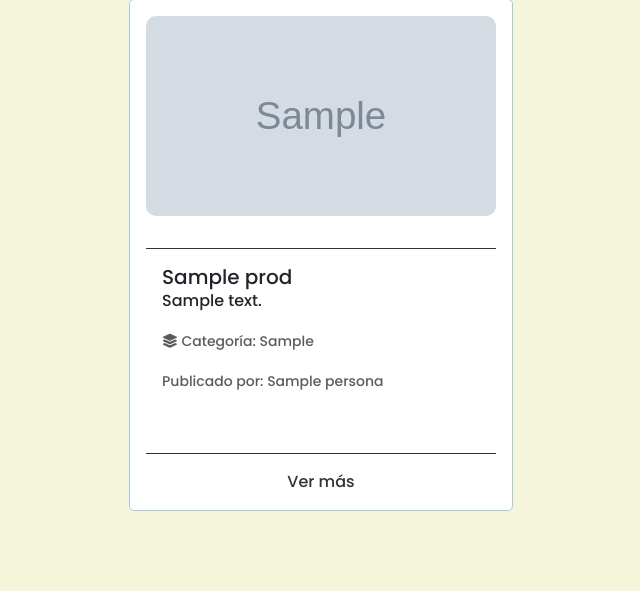
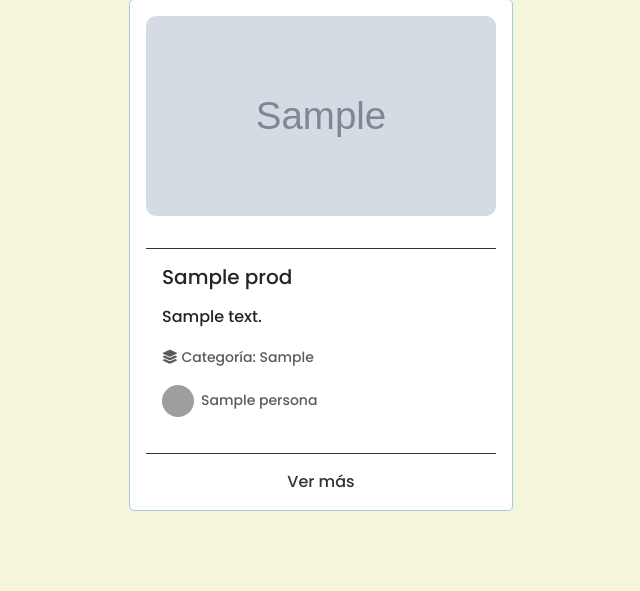
Before and after one commit to Ozaris/Proyecto1, a PHP site: page /empresas.php in a window 1280 px wide. Shown: the part 563-1154 px from the top of the page, without its empty margins (319-959 px from the left). Run offline with PHP 8.4, Linux system fonts and the light colour scheme; tables that the repository leaves empty or names only in its code hold one stand-in row (values such as "Sample post"); grey boxes marked "Sample" are stand-in pictures; some libraries are stand-ins or nearby versions; grey boxes are pictures that could not be loaded.

Commit message:
mejor subida epica

```diff
--- a/PublicacionD.php
+++ b/PublicacionD.php
@@ -69,7 +69,7 @@ if ($id_prod) {
     <div class="divsec2publiD">
         <div class="divtitulodescripcion"><h2 class="titulopubliD">Información</h2></div>
         <div class="divinfopubliD">
-            <h3 class="letraspubliD2"><i class="fa-solid fa-file-signature"></i> <?php echo $nom_pub; ?></h3>
+            <h3 class="letraspubliD2"><div class="divlogopublisD"><img class="imagenlogitopublicaciones" src="Imagenes/FONDOINICIO4.png" alt="img"> <?php echo $nom_pub; ?></div></h3>
             <h3 class="letraspubliD2"><i class="fa-solid fa-phone"></i> Teléfono</h3>
             <h3 class="letraspubliD2"><i class="fa-solid fa-layer-group"></i> <?php echo $cat_emp; ?></h3>
             <h3 class="letraspubliD2"> <i class="fa-solid fa-gem"></i> Valoración: <?php echo $promedio_valoracion; ?> <img class="estrella2" src="style/Imagenes/estrella.png" alt="img"></h3>
--- a/empresas.php
+++ b/empresas.php
@@ -141,7 +141,7 @@ function truncateText($text, $maxWords) {
 <!-- +++++++++++++++++++++++++++BUSCADOR+++++++++++++++++++++++++++ -->
 
         <div class="divprincipalbuscador" id="bus">
-            <input type="text" name="buscador" id="buscador" placeholder="Buscar" maxlength="20">
+            <input type="text" name="buscador" id="buscador" placeholder="Buscar">
             <div id="resultado_busqueda"></div>
         </div>
 
@@ -239,7 +239,7 @@ function truncateText($text, $maxWords) {
 
                         <div class="divsubirinformacion">
                             <div class="divdatosinformacion">
-                                <input type="text" class="form-control inputpublicacion1" id="floatingInput" placeholder="Título" name="titulo" maxlength="30" required>
+                                <input type="text" class="form-control inputpublicacion1" maxlength="30" id="floatingInput" placeholder="Título" name="titulo" required>
                                 <select class="selectpublicar" id="categoriaSelect" name="categoria" required>
                                     <option value="Electrónica">Electrónica</option>
                                     <option value="Gaming">Gaming</option>
@@ -309,7 +309,7 @@ function truncateText($text, $maxWords) {
                                     <h5 class="card-title"><?php echo htmlspecialchars($tituloTruncado); ?></h5>
                                     <p class="card-text"><?php echo htmlspecialchars($descripcionTruncada); ?></p>
                                     <p class="card-text"><small class="text-muted"><i class="fa-solid fa-layer-group"></i> Categoría: <?php echo htmlspecialchars($publicacion['categoria']); ?></small></p>
-                                    <p class="card-text"><small class="text-muted">Publicado por: <?php echo htmlspecialchars($publicacion['nombre_p']); ?></small></p>
+                                    <p class="card-text"><small class="text-muted"><div class="textopublicadopor"><img class="imagenlogitopublicaciones" src="Imagenes/FONDOINICIO4.png" alt="img"><?php echo htmlspecialchars($publicacion['nombre_p']); ?></div></small></p>
                                 </div>
                                 <input class="botonverpubliem" type="submit" value="Ver más" name="pub">
                             </div>
--- a/style/style.css
+++ b/style/style.css
@@ -2155,6 +2155,23 @@ footer{
     align-items: center;
 }
 
+.imagenlogitopublicaciones {
+    width: 2rem;
+    height: 2rem;
+    border-radius: 50%;
+    margin-right: 7px;
+}
+
+.textopublicadopor {
+    display: flex;
+    align-items: center;
+}
+
+.card-text {
+    margin: 0;
+    margin-top: 1rem;
+}
+
 @media (max-width: 370px) {
     .cardempresas {
         width: 20rem;
@@ -3049,6 +3066,12 @@ footer{
     padding-top: 2rem;
 
 }
+
+.divlogopublisD {
+    display: flex;
+    align-items: center;
+}
+
 .divdescripcionpubliD {
     border-top: 1px solid #333;
     border-bottom: 1px solid #333;
```
